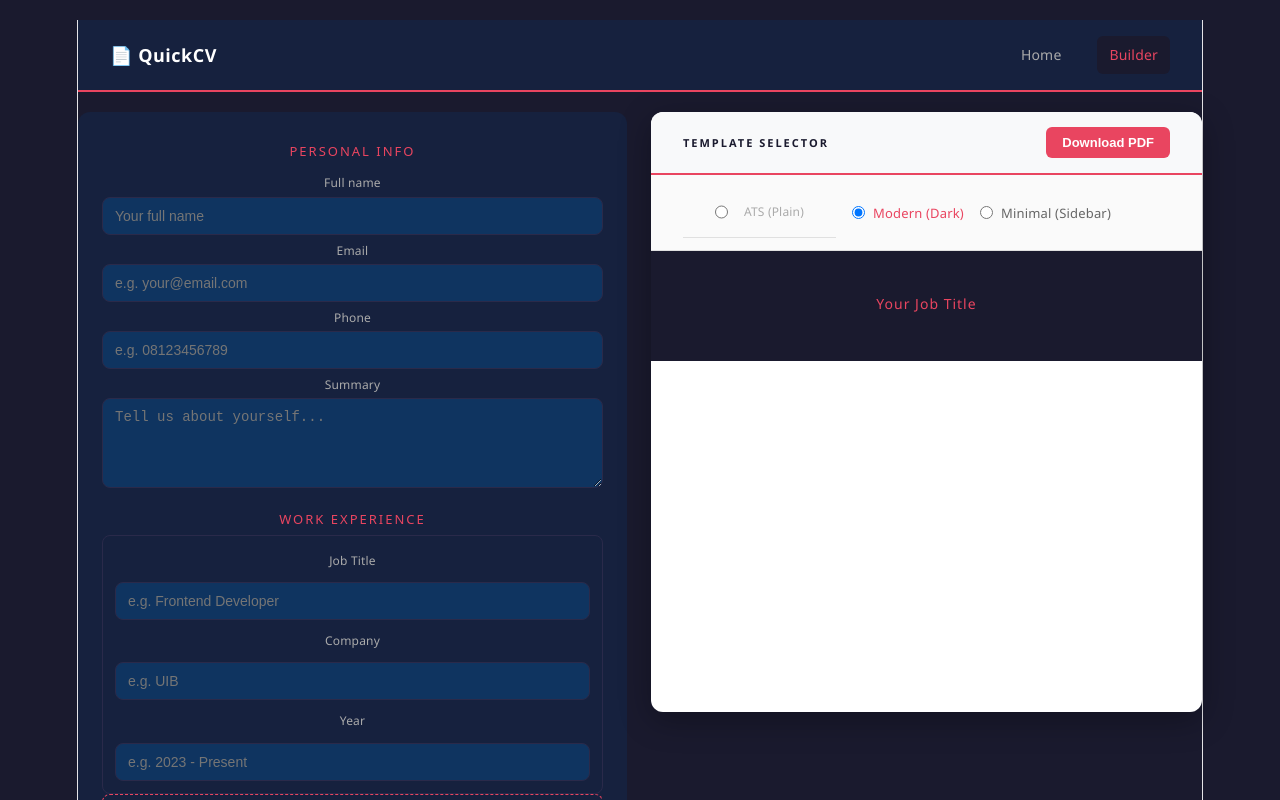
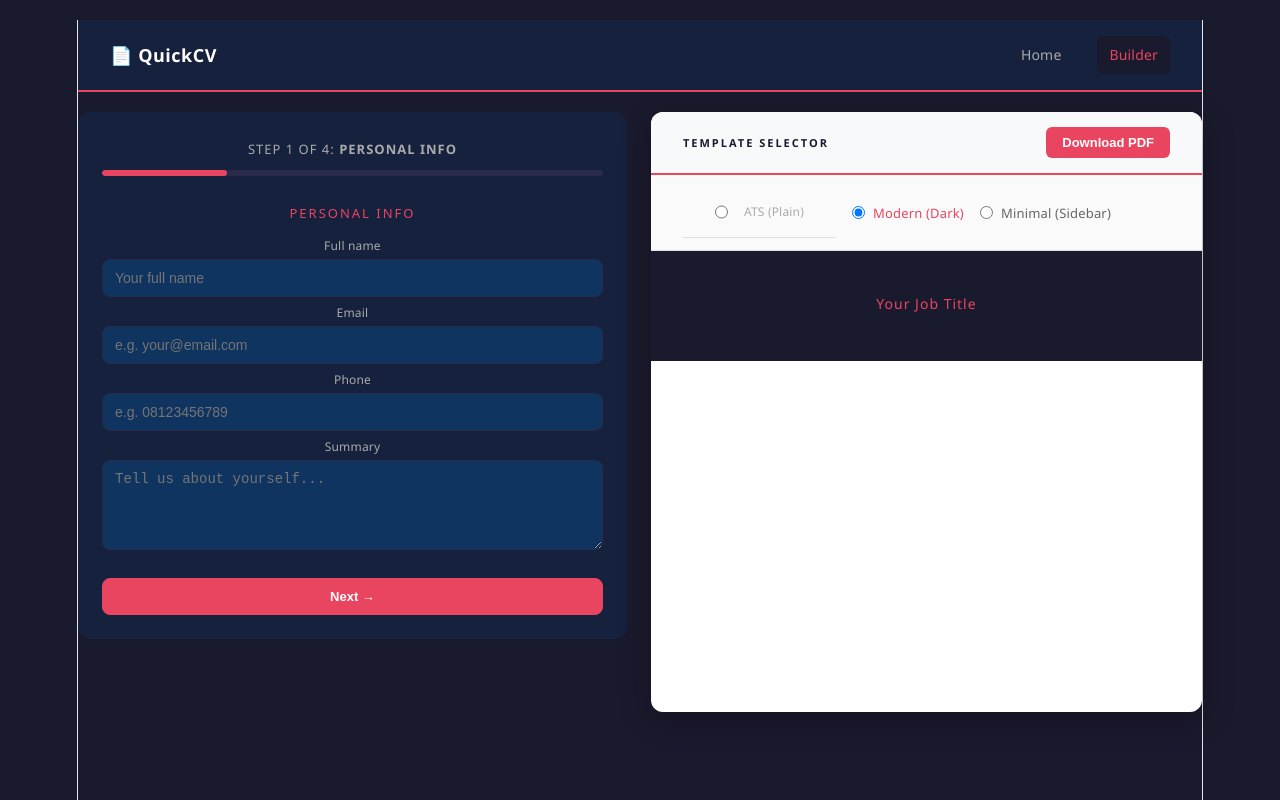
Before and after one commit to Vizzly-nM09/CV-Builder, a React (Vite) app: page / in a window 1280 px wide. Both pictures are taken after a click on the button "Build My CV →". Shown: the top 800 px of the page. Built offline with nearby package versions, Linux system fonts and the light colour scheme.

Commit message:
Feat: Implement step-by-step form wizard with progress bar and navigation

```diff
--- a/src/App.css
+++ b/src/App.css
@@ -681,6 +681,67 @@ input.input-error {
   margin-top: -4px;
 }
 
+/* === WIZARD === */
+.wizard-progress {
+  display: flex;
+  flex-direction: column;
+  gap: 8px;
+  margin-bottom: 12px;
+}
+
+.wizard-step-info {
+  font-size: 13px;
+  color: var(--text-muted);
+  letter-spacing: 1px;
+  text-transform: uppercase;
+}
+
+.wizard-bar {
+  width: 100%;
+  height: 6px;
+  background-color: #2a2a4a;
+  border-radius: 99px;
+  overflow: hidden;
+}
+
+.wizard-bar-fill {
+  height: 100%;
+  background-color: var(--accent);
+  border-radius: 99px;
+  transition: width 0.3s ease;
+}
+
+.wizard-nav {
+  display: flex;
+  justify-content: space-between;
+  gap: 12px;
+  margin-top: 12px;
+}
+
+.wizard-btn {
+  flex: 1;
+  padding: 10px;
+  background: transparent;
+  border: 1px solid var(--text-muted);
+  color: var(--text-muted);
+  font-size: 13px;
+}
+
+.wizard-btn:hover {
+  border-color: var(--accent);
+  color: var(--accent);
+}
+
+.wizard-btn-next {
+  background-color: var(--accent);
+  border-color: var(--accent);
+  color: var(--text-main);
+}
+
+.wizard-btn-next:hover {
+  background-color: var(--accent-hover);
+}
+
 @media print {
   * {
     -webkit-print-color-adjust: exact !important;
--- a/src/App.jsx
+++ b/src/App.jsx
@@ -1,4 +1,5 @@
 import "./App.css";
+import { useState } from "react";
 import { useCVContext } from "./context/CVContext.jsx";
 import TemplateATS from "./components/templates/TemplateATS";
 import TemplateModern from "./components/templates/TemplateModern";
@@ -13,6 +14,10 @@ function App() {
   const { selectedTemplate, setSelectedTemplate, validate, resetAll } =
     useCVContext();
 
+  const [step, setStep] = useState(1);
+
+  const stepLabels = ["Personal Info", "Experience", "Education", "Skills"];
+
   function renderTemplate() {
     switch (selectedTemplate) {
       case "ats":
@@ -25,17 +30,69 @@ function App() {
     }
   }
 
+  function renderStep() {
+    switch (step) {
+      case 1:
+        return <PersonalInfoForm />;
+      case 2:
+        return <ExperienceForm />;
+      case 3:
+        return <EducationForm />;
+      case 4:
+        return <SkillsForm />;
+      default:
+        return <PersonalInfoForm />;
+    }
+  }
+
   return (
     <div className="app-container">
       <main className="builder-layout">
         <section className="form-section">
-          <PersonalInfoForm />
-          <ExperienceForm />
-          <EducationForm />
-          <SkillsForm />
-          <button className="btn clear-btn" onClick={resetAll}>
-            Clear All & Reset
-          </button>
+          {/* Progress Bar */}
+          <div className="wizard-progress">
+            <div className="wizard-step-info">
+              Step {step} of {stepLabels.length}:{" "}
+              <strong>{stepLabels[step - 1]}</strong>
+            </div>
+            <div className="wizard-bar">
+              <div
+                className="wizard-bar-fill"
+                style={{ width: `${(step / stepLabels.length) * 100}%` }}
+              ></div>
+            </div>
+          </div>
+          {/* Active Form */}
+          {renderStep()}
+          {/* Navigation Buttons */}
+          <div className="wizard-nav">
+            {step > 1 && (
+              <button
+                className="btn wizard-btn"
+                onClick={() => setStep(step - 1)}
+              >
+                ← Back
+              </button>
+            )}
+            {step < stepLabels.length ? (
+              <button
+                className="btn wizard-btn wizard-btn-next"
+                onClick={() => {
+                  if (step === 1) {
+                    const isValid = validate();
+                    if (!isValid) return;
+                  }
+                  setStep(step + 1);
+                }}
+              >
+                Next →
+              </button>
+            ) : (
+              <button className="btn clear-btn" onClick={resetAll}>
+                Clear All & Reset
+              </button>
+            )}
+          </div>
         </section>
 
         <section className="preview-section">
```
Also changed, not shown: 1 other file (tests, documents, lock files or other folders).
